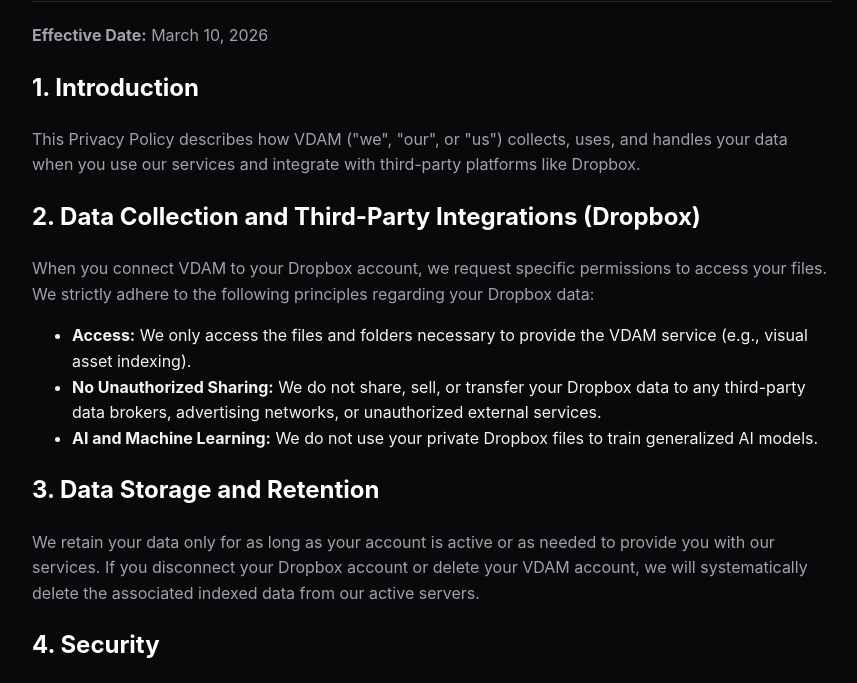
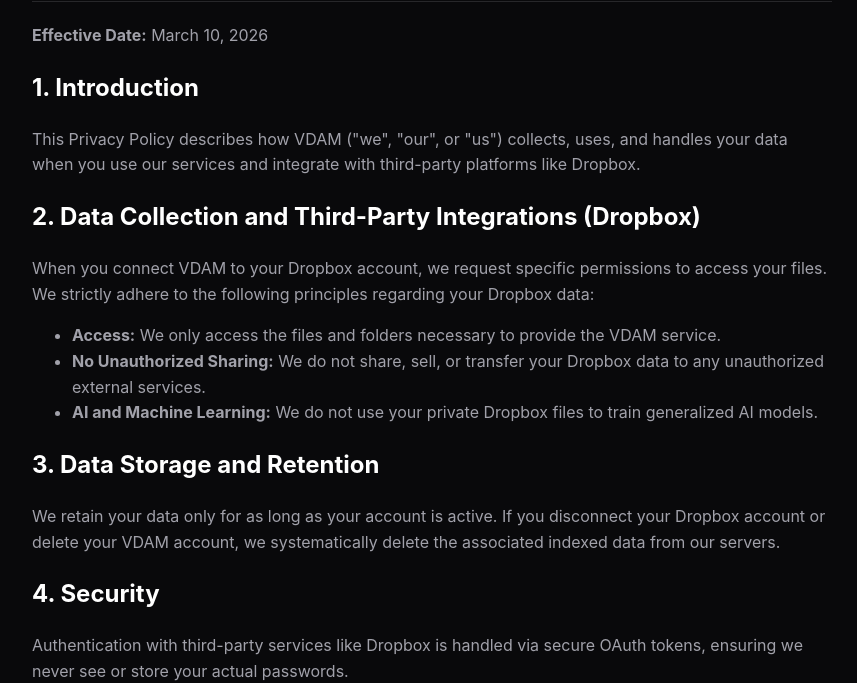
Before and after one commit to peter-nam/vdamlegal, a plain HTML site: page index.html in a window 1280 px wide. Shown: the part 120-803 px from the top of the page, without its empty margins (208-1065 px from the left). Drawn offline with Linux system fonts and the light colour scheme.

Commit message:
Update index.html

```diff
--- a/index.html
+++ b/index.html
@@ -7,33 +7,18 @@
     <style>
         body {
             font-family: -apple-system, BlinkMacSystemFont, "Segoe UI", Roboto, Helvetica, Arial, sans-serif;
-            background-color: #09090b; /* zinc-950 */
-            color: #f4f4f5; /* zinc-50 */
+            background-color: #09090b;
+            color: #f4f4f5;
             line-height: 1.6;
             padding: 2rem;
             margin: 0;
         }
-        .container {
-            max-width: 800px;
-            margin: 0 auto;
-        }
-        h1, h2 {
-            color: #ffffff;
-        }
-        h1 {
-            border-bottom: 1px solid #27272a;
-            padding-bottom: 1rem;
-        }
-        p {
-            color: #a1a1aa; /* zinc-400 */
-        }
-        a {
-            color: #3b82f6;
-            text-decoration: none;
-        }
-        a:hover {
-            text-decoration: underline;
-        }
+        .container { max-width: 800px; margin: 0 auto; }
+        h1, h2 { color: #ffffff; }
+        h1 { border-bottom: 1px solid #27272a; padding-bottom: 1rem; }
+        p, li { color: #a1a1aa; }
+        a { color: #3b82f6; text-decoration: none; }
+        a:hover { text-decoration: underline; }
     </style>
 </head>
 <body>
@@ -47,19 +32,19 @@
         <h2>2. Data Collection and Third-Party Integrations (Dropbox)</h2>
         <p>When you connect VDAM to your Dropbox account, we request specific permissions to access your files. We strictly adhere to the following principles regarding your Dropbox data:</p>
         <ul>
-            <li><strong>Access:</strong> We only access the files and folders necessary to provide the VDAM service (e.g., visual asset indexing).</li>
-            <li><strong>No Unauthorized Sharing:</strong> We do not share, sell, or transfer your Dropbox data to any third-party data brokers, advertising networks, or unauthorized external services.</li>
+            <li><strong>Access:</strong> We only access the files and folders necessary to provide the VDAM service.</li>
+            <li><strong>No Unauthorized Sharing:</strong> We do not share, sell, or transfer your Dropbox data to any unauthorized external services.</li>
             <li><strong>AI and Machine Learning:</strong> We do not use your private Dropbox files to train generalized AI models.</li>
         </ul>
 
         <h2>3. Data Storage and Retention</h2>
-        <p>We retain your data only for as long as your account is active or as needed to provide you with our services. If you disconnect your Dropbox account or delete your VDAM account, we will systematically delete the associated indexed data from our active servers.</p>
+        <p>We retain your data only for as long as your account is active. If you disconnect your Dropbox account or delete your VDAM account, we systematically delete the associated indexed data from our servers.</p>
 
         <h2>4. Security</h2>
-        <p>We implement industry-standard security measures to protect your data during transfer and at rest. Authentication with third-party services like Dropbox is handled via secure OAuth tokens, ensuring we never see or store your actual passwords.</p>
+        <p>Authentication with third-party services like Dropbox is handled via secure OAuth tokens, ensuring we never see or store your actual passwords.</p>
 
         <h2>5. Contact Us</h2>
-        <p>If you have any questions about this Privacy Policy or how your data is handled, please contact us at: <a href="mailto:support@vdam.io">support@vdam.io</a></p>
+        <p>If you have any questions, please contact us at: <a href="mailto:support@vdam.io">support@vdam.io</a></p>
     </div>
 </body>
 </html>
```
